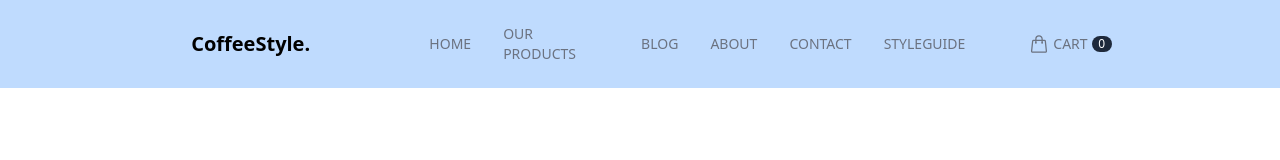
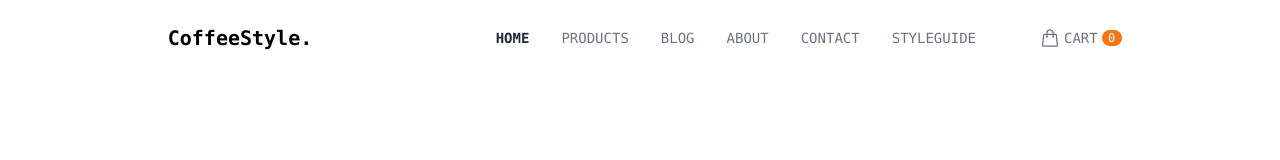
Before and after one commit to VoQuocHung123/CoffeeApp-TailwinCSS, a website: page public/index.html in a window 1280 px wide. Both pictures are taken after a click on the link "HOME". Drawn offline with nearby package versions, Linux system fonts and the light colour scheme; files that its build step writes are made by us from their sources.

Commit message:
reponsive_header

```diff
--- a/public/index.html
+++ b/public/index.html
@@ -5,33 +5,39 @@
     <meta http-equiv="X-UA-Compatible" content="IE=edge" />
     <meta name="viewport" content="width=device-width, initial-scale=1.0" />
     <link href="./output.css" rel="stylesheet" />
+    <link rel="icon" type="image/png" sizes="32x32" href="/favicons/favicon-32x32.png?v=3">
     <title>VoQuocHung - TailwinCSS</title>
   </head>
   <body>
     <div id="root">
-      <div class="content-wrapper max-w-screen-2xl text-base mx-auto px-8 bg-blue-200">
-        <header class="py-6 mx-10">
-            <nav class="flex justify-between items-center" >
-                <div class="logo basis-2/6 text-center text-xl font-semibold cursor-pointer">
+      <div class="content-wrapper font-mono max-w-screen-2xl text-base mx-auto px-8">
+        <header class="p-6 mx-auto">
+            <nav class="flex justify-between items-center relative" >
+                <div class="logo basis-4/6 lg:basis-2/6 text-center text-xl font-semibold cursor-pointer">
                     CoffeeStyle.
                 </div>
-                <ul class="flex justify-end items-center gap-8 basis-3/6 text-sm text-gray-500 font-medium">
-                    <li><a href="#"class="ct-top-menu-item">HOME</a></li>
-                    <li><a href="#"class="ct-top-menu-item">OUR PRODUCTS</a></li>
+                <ul id="top-menu" class="hidden lg:flex lg:justify-end lg:items-center lg:gap-8 lg:basis-3/6 text-sm text-gray-500 font-medium">
+                    <li><a href="#"class="ct-top-menu-item ct-top-menu-item-active">HOME</a></li>
+                    <li><a href="#"class="ct-top-menu-item">PRODUCTS</a></li>
                     <li><a href="#"class="ct-top-menu-item">BLOG</a></li>
                     <li><a href="#"class="ct-top-menu-item">ABOUT</a></li>
                     <li><a href="#"class="ct-top-menu-item">CONTACT</a></li>
                     <li><a href="#"class="ct-top-menu-item">STYLEGUIDE</a></li>
                 </ul>
-                <div class="btn-cart basis-1/6 flex items-center ml-16 text-sm text-gray-500 font-medium uppercase">
+                <div class="btn-cart basis-1/6 lg:basis-1/6 flex items-center ml-16 text-sm text-gray-500 font-medium uppercase">
                     <a href="#" class="flex gap-1 items-center">
                         <svg xmlns="http://www.w3.org/2000/svg" fill="none" viewBox="0 0 24 24" stroke-width="1.5" stroke="currentColor" class="w-5 h-5">
                             <path stroke-linecap="round" stroke-linejoin="round" d="M15.75 10.5V6a3.75 3.75 0 10-7.5 0v4.5m11.356-1.993l1.263 12c.07.665-.45 1.243-1.119 1.243H4.25a1.125 1.125 0 01-1.12-1.243l1.264-12A1.125 1.125 0 015.513 7.5h12.974c.576 0 1.059.435 1.119 1.007zM8.625 10.5a.375.375 0 11-.75 0 .375.375 0 01.75 0zm7.5 0a.375.375 0 11-.75 0 .375.375 0 01.75 0z" />
                           </svg>
                         <span>Cart</span>
-                        <span class="bg-slate-800 w-5 text-center items-center text-xs px-1.5 text-white   rounded-full">0</span>
+                        <span class="bg-orange-500 w-5 text-center items-center text-xs px-1.5 text-white   rounded-full">0</span>
                     </a>
                 </div>
+                <button id="btn-toggle-menu" class="basis-1/6 px-2 sm:px-4 md:block lg:hidden">
+                  <svg xmlns="http://www.w3.org/2000/svg" fill="none" viewBox="0 0 24 24" stroke-width="1.5" stroke="currentColor" class="w-6 h-6">
+                    <path stroke-linecap="round" stroke-linejoin="round" d="M3.75 6.75h16.5M3.75 12h16.5m-16.5 5.25h16.5" />
+                  </svg>
+                </button>
 
             </nav>
         </header>
@@ -39,5 +45,6 @@
         <footer></footer>
       </div>
     </div>
+    <script src="./main.js"></script>
   </body>
 </html>
--- /dev/null
+++ b/public/main.js
@@ -0,0 +1,22 @@
+const btnToggleMenu = document.querySelector('#btn-toggle-menu')
+const topMenu = document.querySelector('#top-menu')
+const listItemTopMenu = document.querySelectorAll('#top-menu a')
+console.log(listItemTopMenu)
+
+document.addEventListener('click',(e)=>{
+    if(btnToggleMenu.contains(e.target)){
+        topMenu.classList.toggle('hidden')
+        topMenu.classList.toggle('ct-menu-responsive')
+    }else{
+        if(topMenu.classList.contains('ct-menu-responsive')){
+        topMenu.classList.toggle('hidden')
+        topMenu.classList.toggle('ct-menu-responsive')
+        }
+    }
+})
+listItemTopMenu.forEach(value=>{
+    value.addEventListener('click',()=>{
+        value.classList.add('ct-top-menu-item-active')
+        console.log(listItemTopMenu[0])
+    })
+})
--- a/src/input.css
+++ b/src/input.css
@@ -2,7 +2,13 @@
 @tailwind components;
 @tailwind utilities;
 
+.ct-menu-responsive{
+    @apply absolute bg-white z-50 w-full top-10 right-0 text-center animate-slideDown ;
+}
 .ct-top-menu-item{
     @apply cursor-pointer py-1 hover:text-gray-800 relative after:absolute after:bottom-0 after:left-0 after:bg-light-coffee
     after:h-0.5 after:w-0 hover:after:w-full after:transition-all after:ease-in-out after:duration-300 ;
 }
+.ct-top-menu-item-active{
+    @apply text-gray-800 font-bold;
+}
--- a/tailwind.config.js
+++ b/tailwind.config.js
@@ -5,6 +5,15 @@ module.exports = {
     extend: {
       colors:{
         'light-coffee': '#C89F94'
+      },
+      keyframes: {
+        slideDown: {
+          '0%': { transform: 'translateY(-100%)' },
+          '100%': { transform: 'translateY(0)' },
+        }
+      },
+      animation:{
+        slideDown: 'slideDown 0.5s ease-in-out'
       }
     },
   },
```
